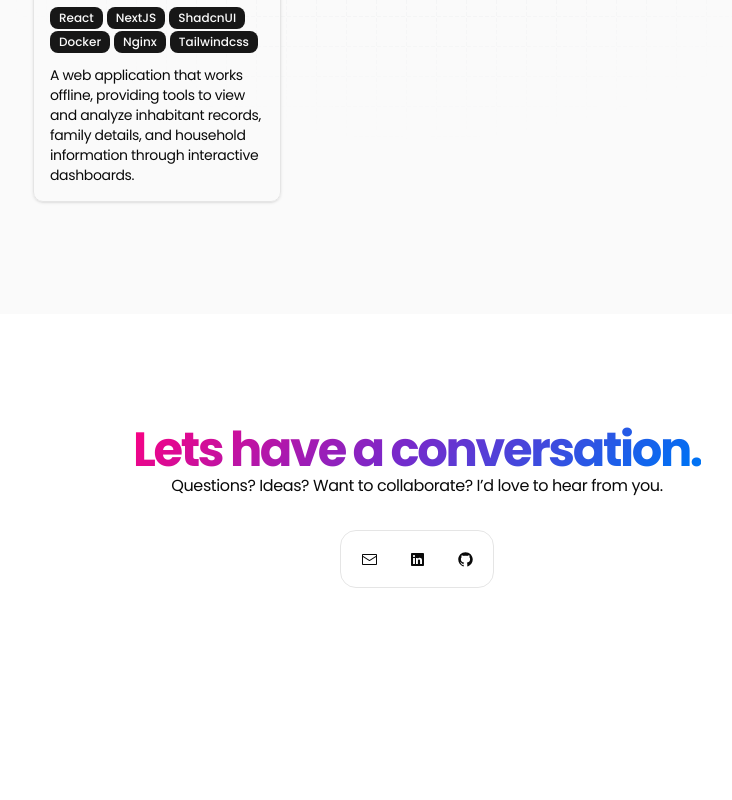
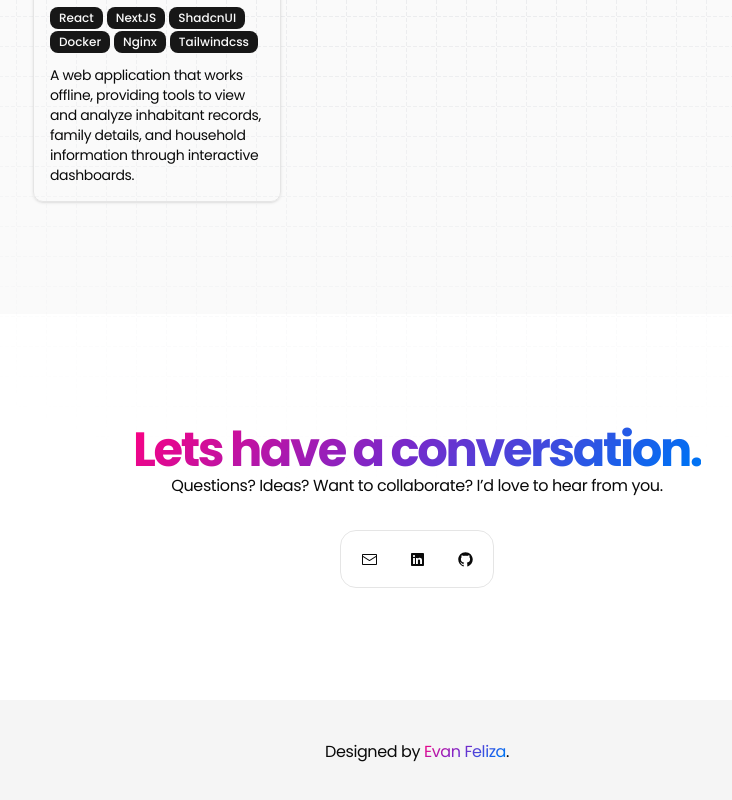
Before and after one commit to efeliza00/web-portfolio, a React (Vite) app: page / in a window 1280 px wide. Shown: the part 1845-2645 px from the top of the page, without its empty margins (223-955 px from the left). Before the commit the page ends 2545 px from the top, so only its background shows below. Built offline with nearby package versions, Linux system fonts and the light colour scheme.

Commit message:
feat: add footer

```diff
--- a/src/App.jsx
+++ b/src/App.jsx
@@ -2,6 +2,7 @@ import { ThemeProvider } from "next-themes"
 import useSWR from "swr"
 import AboutSection from "./components/about-section"
 import ContactSection from "./components/contact-section"
+import Footer from "./components/footer"
 import HomeSection from "./components/home-section"
 import Loading from "./components/loading"
 import { BlurFade } from "./components/magicui/blur-fade"
@@ -28,7 +29,7 @@ function App() {
             <meta name="description" content={data?.info.about} />
             {!isLoading ? (
                 <BlurFade>
-                    <div className="font-poppins bg-background antialiased">
+                    <div className="font-poppins bg-background antialiased relative">
                         <GridPattern
                             width={30}
                             height={30}
@@ -36,7 +37,7 @@ function App() {
                             y={-1}
                             strokeDasharray={"4 2"}
                             className={cn(
-                                "[mask-image:radial-gradient(700px_circle_at_center,white,transparent)]"
+                                "[mask-image:radial-gradient(1000px_circle_at_center,white,transparent)]"
                             )}
                         />
                         <NavigationDock navigations={navigations} />
@@ -45,6 +46,7 @@ function App() {
                         <SkillSection skills={data?.skills} />
                         <ProjectSection projects={data?.projects} />
                         <ContactSection contact={data?.contact} />
+                        <Footer info={data?.info} />
                     </div>
                 </BlurFade>
             ) : (
--- /dev/null
+++ b/src/components/footer.jsx
@@ -0,0 +1,9 @@
+import { AuroraText } from "./magicui/aurora-text"
+
+const Footer = ({info}) => {
+  return (
+    <div className='container mx-auto py-10 bg-secondary text-center tracking-tight'>Designed by <AuroraText>{info.name}</AuroraText>.</div>
+  )
+}
+
+export default Footer
--- a/src/components/project-section.jsx
+++ b/src/components/project-section.jsx
@@ -88,12 +88,15 @@ const ProjectSection = ({ projects }) => {
                         {projects?.map((project, index) => {
                             return (
                                 <BlurFade
-                                    key={project}
+                                    key={index}
                                     delay={0.25 + index * 0.2}
                                     duration={0.5}
                                     inView
                                 >
-                                    <ProjectCard project={project} />
+                                    <ProjectCard
+                                        project={project}
+                                        key={index}
+                                    />
                                 </BlurFade>
                             )
                         })}
```
